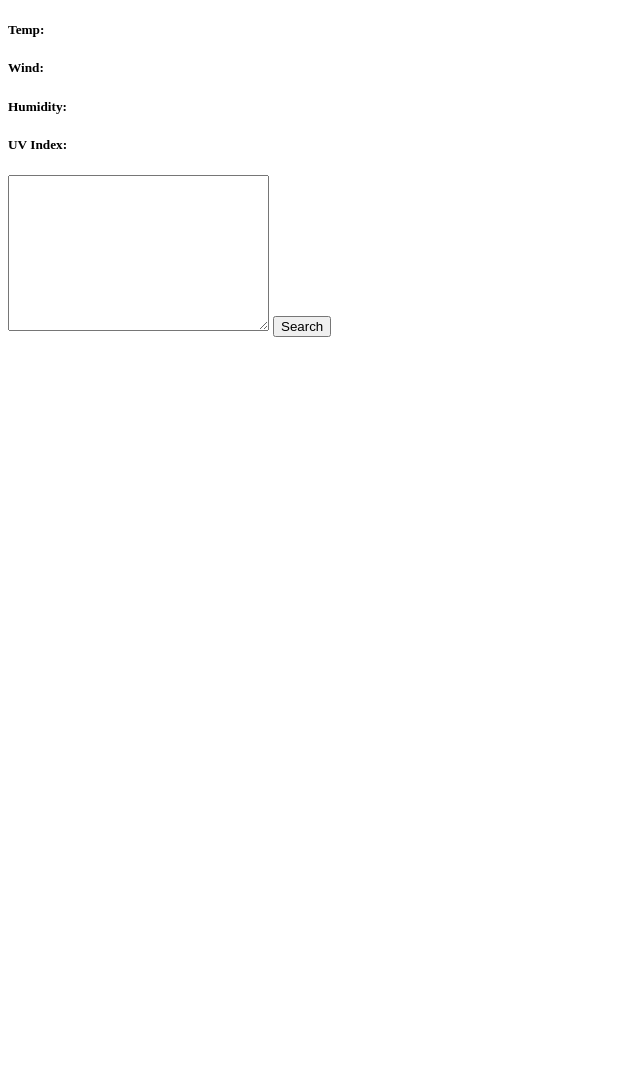
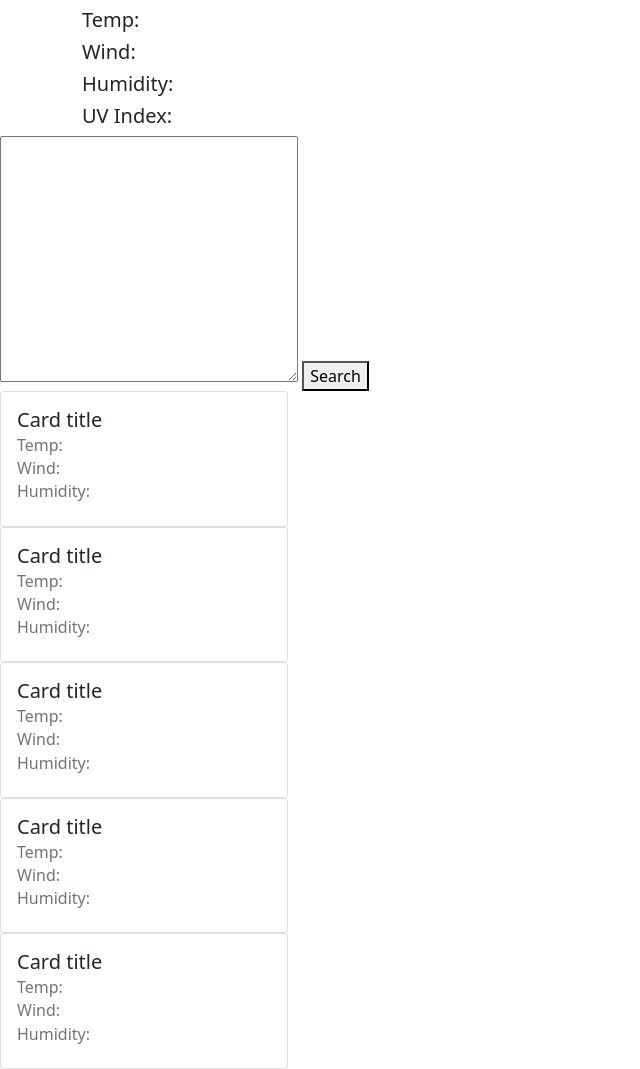
Before and after one commit to jazzminsharee/weather-plans, a plain HTML site: page index.html in a window 1280 px wide. Shown: the whole page, without its empty margins (0-640 px from the left). Before the commit the page ends 800 px from the top, so only its background shows below. Drawn offline with nearby package versions, Linux system fonts and the light colour scheme.

Commit message:
added cards layout and data update for weather forecast in js file

```diff
--- a/assets/js/script.js
+++ b/assets/js/script.js
@@ -3,6 +3,8 @@ var testCity = "Sacramento"
 var myKey = "b7cd031e64f6a5980262c7acabdf2831"
 var url = "https://api.openweathermap.org/data/2.5/weather?q=" + testCity + "&appid=" + myKey + "&units=imperial"
 var forecast = "https://api.openweathermap.org/data/2.5/forecast?q=" + testCity + "&appid=" + myKey + "&units=imperial"
+
+
 $(".search").on("click", function(event) {
     event.preventDefault()
 
@@ -35,6 +37,10 @@ fetch(forecast)
     .then(response => response.json())
     .then(data => {
         console.log(data)
+        $(".d1-temp").text("Temp: " + data.list[1].main.temp)
+        $(".d1-wind").text("Wind: " + data.list[1].wind.speed)
+        $(".d1-humidity").text("Humidity: " + data.list[1].main.humidity)
+        $(".d1-date").text(moment().add(1, "days").format('LLL'))
 
     })
 
--- a/index.html
+++ b/index.html
@@ -4,6 +4,7 @@
     <meta charset="UTF-8">
     <meta http-equiv="X-UA-Compatible" content="IE=edge">
     <meta name="viewport" content="width=device-width, initial-scale=1.0">
+    <link href="https://cdn.jsdelivr.net/npm/bootstrap@5.1.3/dist/css/bootstrap.min.css" rel="stylesheet" integrity="sha384-1BmE4kWBq78iYhFldvKuhfTAU6auU8tT94WrHftjDbrCEXSU1oBoqyl2QvZ6jIW3" crossorigin="anonymous">
     <title>Weather Plans</title>
 </head>
 
@@ -28,6 +29,49 @@
  <textarea name="" id="cityName" cols="30" rows="10" class="citySearch"></textarea>
  <button class="search">Search</button>
 
+ <div class="card" style="width: 18rem;">
+    <div class="card-body">
+      <h5 class="card-title d1-date">Card title</h5>
+      <h6 class="card-subtitle mb-2 text-muted d1-temp">Temp:</h6>
+      <h6 class="card-subtitle mb-2 text-muted d1-wind">Wind:</h6>
+      <h6 class="card-subtitle mb-2 text-muted d1-humidity">Humidity:</h6>
+      </div>
+  </div>
+ <div class="card" style="width: 18rem;">
+    <div class="card-body">
+      <h5 class="card-title d2-date">Card title</h5>
+      <h6 class="card-subtitle mb-2 text-muted d2-temp">Temp:</h6>
+      <h6 class="card-subtitle mb-2 text-muted d2-wind">Wind:</h6>
+      <h6 class="card-subtitle mb-2 text-muted d2-humidity">Humidity:</h6>
+      </div>
+  </div>
+ <div class="card" style="width: 18rem;">
+    <div class="card-body">
+      <h5 class="card-title d3-date">Card title</h5>
+      <h6 class="card-subtitle mb-2 text-muted d3-temp">Temp:</h6>
+      <h6 class="card-subtitle mb-2 text-muted d3-wind">Wind:</h6>
+      <h6 class="card-subtitle mb-2 text-muted d3-humidity">Humidity:</h6>
+      </div>
+  </div>
+ <div class="card" style="width: 18rem;">
+    <div class="card-body">
+      <h5 class="card-title d4-date">Card title</h5>
+      <h6 class="card-subtitle mb-2 text-muted d4-temp">Temp:</h6>
+      <h6 class="card-subtitle mb-2 text-muted d4-wind">Wind:</h6>
+      <h6 class="card-subtitle mb-2 text-muted d4-humidity">Humidity:</h6>
+      </div>
+  </div>
+ <div class="card" style="width: 18rem;">
+    <div class="card-body">
+      <h5 class="card-title d5-date">Card title</h5>
+      <h6 class="card-subtitle mb-2 text-muted d5-temp">Temp:</h6>
+      <h6 class="card-subtitle mb-2 text-muted d5-wind">Wind:</h6>
+      <h6 class="card-subtitle mb-2 text-muted d5-humidity">Humidity:</h6>
+      </div>
+  </div>
+
+
+<script src="https://cdn.jsdelivr.net/npm/bootstrap@5.1.3/dist/js/bootstrap.bundle.min.js" integrity="sha384-ka7Sk0Gln4gmtz2MlQnikT1wXgYsOg+OMhuP+IlRH9sENBO0LRn5q+8nbTov4+1p" crossorigin="anonymous"></script>
 <script src="https://cdnjs.cloudflare.com/ajax/libs/moment.js/2.24.0/moment.min.js"></script>
 <script src="https://code.jquery.com/jquery-3.6.0.min.js" integrity="sha256-/xUj+3OJU5yExlq6GSYGSHk7tPXikynS7ogEvDej/m4=" crossorigin="anonymous"></script>
 <script src="./assets/js/script.js"></script>
```
